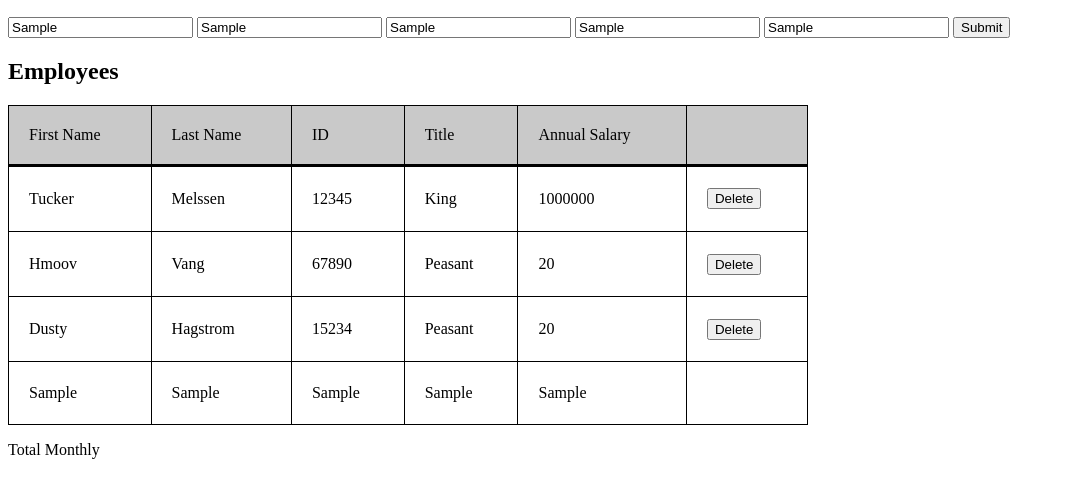
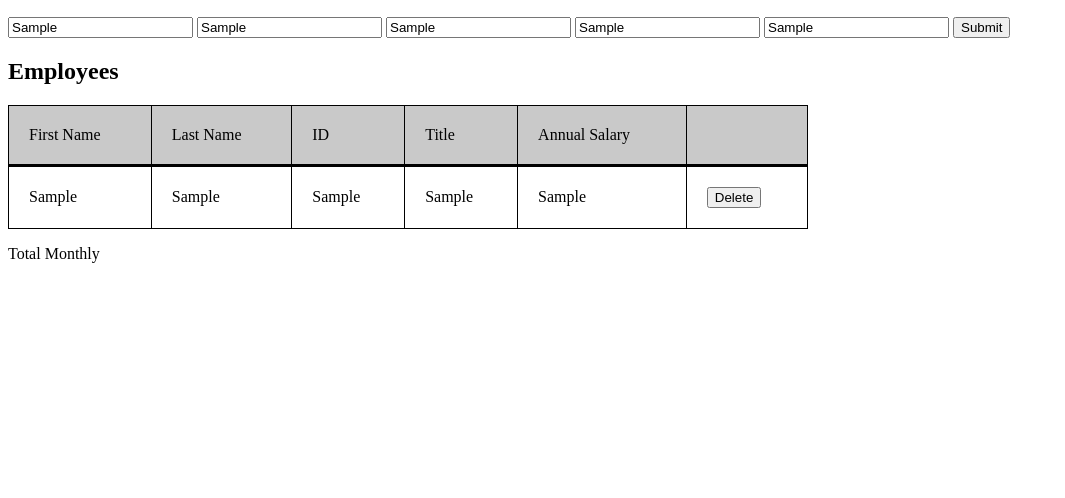
Before and after one commit to tjmmjt/weekend-salary-calculator, a website: page index.html in a window 1280 px wide. Both pictures are taken after typing "Sample", "Sample", "Sample", "Sample", "Sample" into the empty fields and a click on the button "Submit". Shown: the part 110-608 px from the top of the page, without its empty margins (0-1065 px from the left). Drawn offline with Linux system fonts and the light colour scheme.

Commit message:
created functional "delete" button

```diff
--- a/index.html
+++ b/index.html
@@ -3,7 +3,7 @@
 <head>
   <meta charset="UTF-8">
   <link rel="stylesheet" href="style.css">
-  <script defer src="client.js"></script>
+  <script defer src="script.js"></script>
   <title>Salary Calculator</title>
 </head>
 <body>
@@ -44,13 +44,13 @@
 
           <!-- body-->
           <tbody>
-            <tr>
+            <!-- <tr>
               <td>Tucker</td>
               <td>Melssen</td>
               <td>12345</td>
               <td>King</td>
               <td>1000000</td>
-              <td><button>Delete</button></td>
+              <td><button onclick="deleteInfo(event)">Delete</button></td>
             </tr>
             <tr>
               <td>Hmoov</td>
@@ -67,7 +67,7 @@
               <td>Peasant</td>
               <td>20</td>
               <td><button>Delete</button></td>
-            </tr>
+            </tr> -->
           </tbody>
         </table>
     </main>
--- a/client.js
+++ b/script.js
@@ -14,6 +14,7 @@ function employeeAppend(event) {
     let idInputToAppend = document.createElement('td')
     let titleInputToAppend = document.createElement('td')
     let annualSalaryInputToAppend = document.createElement('td')
+    let deleteButtonCell = document.createElement('td')
     // console.log(firstNameToAppend, lastNameToAppend,idInputToAppend, titleInputToAppend, annualSalaryInputToAppend);
 
     // declare variables and set equal to input.values
@@ -29,8 +30,16 @@ function employeeAppend(event) {
     lastNameToAppend.innerText = lastNameValue
     idInputToAppend.innerText = idInput
     titleInputToAppend.innerText = titleInput
-    annualSalaryInputToAppend.innerHTML = annualSalaryInput
+    annualSalaryInputToAppend.innerText = annualSalaryInput
     // console.log(firstNameToAppend, lastNameToAppend,idInputToAppend, titleInputToAppend, annualSalaryInputToAppend);
+
+    // delete button
+    let deleteButton = document.createElement('button')
+    deleteButton.innerText = 'Delete'
+    deleteButtonCell.append(deleteButton)
+    deleteButton.setAttribute('onclick', 'deleteInfo(event)')
+
+
 
     // append td's to tr (employeeToAppend)
     employeeToAppend.append(firstNameToAppend)
@@ -38,7 +47,23 @@ function employeeAppend(event) {
     employeeToAppend.append(idInputToAppend)
     employeeToAppend.append(titleInputToAppend)
     employeeToAppend.append(annualSalaryInputToAppend)
+    employeeToAppend.append(deleteButtonCell)
+
+
 
     // append tr to tbody
     tBody.append(employeeToAppend)
+
+
+    event.preventDefault()
 }
+
+ //Delete Row Of Employee Data
+ function deleteInfo(event) {
+    // Console log to find path to correct node of entire row data
+    console.log('test', event.target.parentNode.parentNode)
+
+    event.target.parentNode.parentNode.remove();
+
+    event.preventDefault()
+  }
--- a/style.css
+++ b/style.css
@@ -6,7 +6,6 @@ table {
     border: 1px solid black;
     margin: 0;
     width: 50rem;
-    height: 20rem;
     border-spacing: 0;
     border-collapse: collapse;
 }
```
